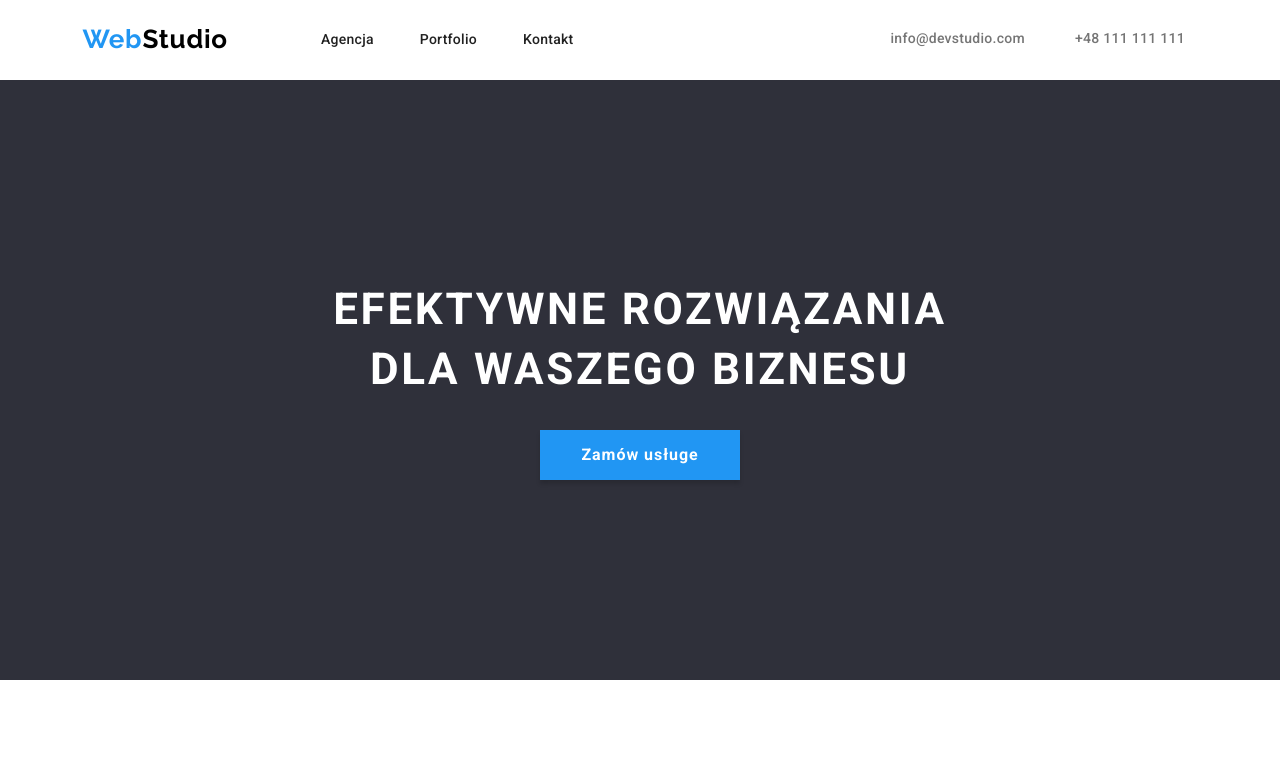
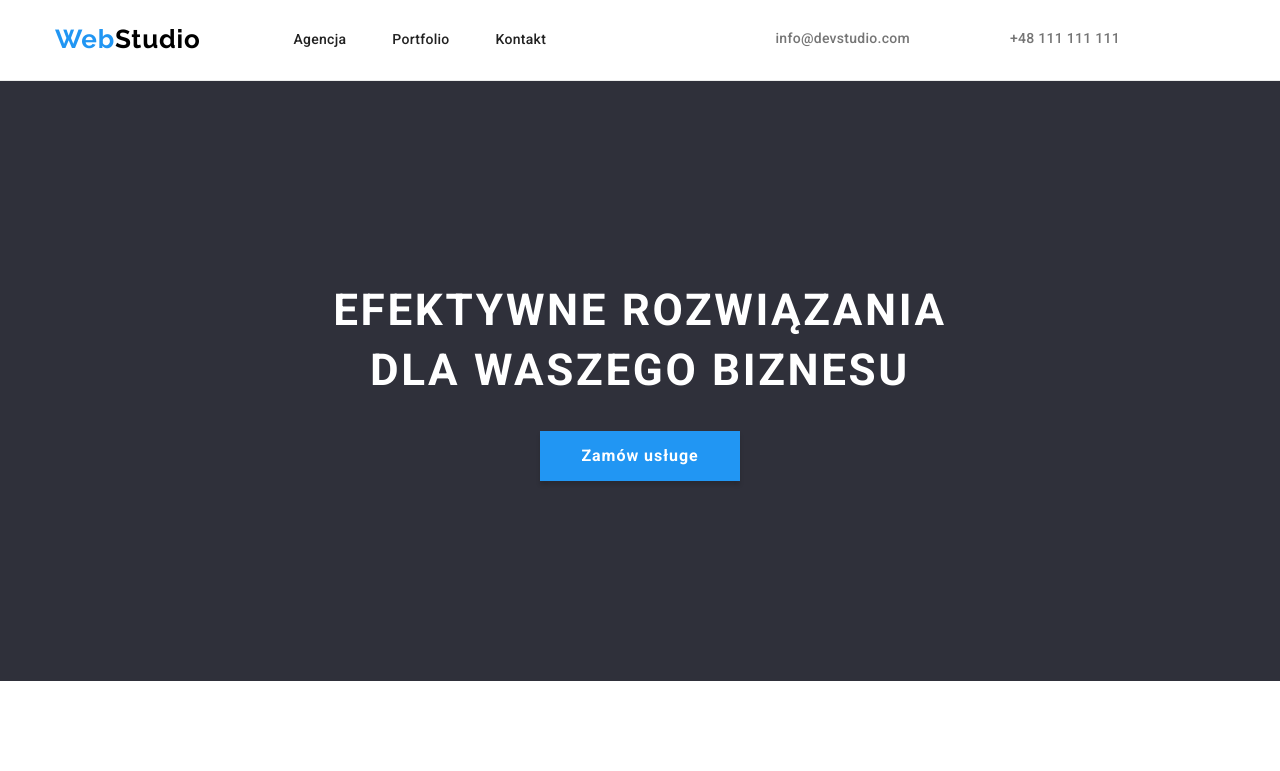
Before and after one commit to DawidForst/goit-markup-hw-03, a plain HTML site: page index.html in a window 1280 px wide. Shown: the top 771 px of the page. Drawn offline with nearby package versions, Linux system fonts and the light colour scheme.

Commit message:
zadanie 3.6

```diff
--- a/css/style.css
+++ b/css/style.css
@@ -37,7 +37,16 @@ body {
   color: var(--p-color);
 }
 
+.container-top {
+  display: flex;
+  max-width: 1200px;
+  width: 100%;
+  padding: 0 15px;
+  margin: 0 auto;
+  align-items: center;
+}
 .container {
+  /* display: flex; */
   max-width: 1200px;
   width: 100%;
   padding: 0 15px;
@@ -65,6 +74,7 @@ body {
   color: var(--h-color);
   display: flex;
   padding: 24px 0px 25px 0px;
+  border-bottom: solid 1px #ececec;
 }
 .logo > span {
   align-items: center;
@@ -80,7 +90,7 @@ body {
   align-items: center;
   letter-spacing: 0.03em;
   color: var(--hover-links-color);
-  margin-left: auto;
+  /* margin-left: auto; */
 }
 .logo-top > span {
   color: black;
@@ -129,8 +139,10 @@ body {
 
 .li-contact {
   display: flex;
+  gap: 50px;
   align-items: center;
   padding-right: 50px;
+  margin-left: auto;
 }
 
 .top-contact1 {
@@ -405,7 +417,7 @@ body {
   align-items: center;
   font-size: 16px;
   line-height: 1.875;
-
+  padding-bottom: 30px;
   text-align: center;
   letter-spacing: 0.03em;
 }
@@ -437,7 +449,7 @@ body {
 }
 .address-bottom {
   font-size: 14px;
-
+  font-style: normal;
   letter-spacing: 0.03em;
   line-height: 1.17;
   color: var(--semi-text-color);
@@ -446,6 +458,7 @@ body {
 
 .contact-bottom {
   display: flex;
+  font-style: normal;
   font-size: 14px;
   line-height: 1.17;
 
--- a/index.html
+++ b/index.html
@@ -18,7 +18,8 @@
     <meta charset="utf-8" />
   </head>
   <body>
-    <header class="container nav-menu">
+    <header class="nav-menu">
+      <div class="container-top">
       <a class="logo-top" href="index.html">Web<span>Studio</span></a>
 
       <nav class="flex-nav">
@@ -34,19 +35,21 @@
           </li>
         </ul>
 
-        <ul class="flex-parent">
-          <li class="li-contact">
-            <a class="top-contact1" href="mailto:info@devstudio.com"
-              >info@devstudio.com</a
-            >
-          </li>
-        </ul>
+        <!-- <ul class="flex-parent">
+
+        </ul> -->
       </nav>
-      <ul>
+      <ul class="li-contact">
+        <li class="li-contact">
+          <a class="top-contact1" href="mailto:info@devstudio.com"
+            >info@devstudio.com</a
+          >
+        </li>
         <li class="li-contact">
           <a class="top-contact" href="tel:+48111111111">+48 111 111 111</a>
         </li>
       </ul>
+      </div>
     </header>
     <main>
       <section class="main section">
```
